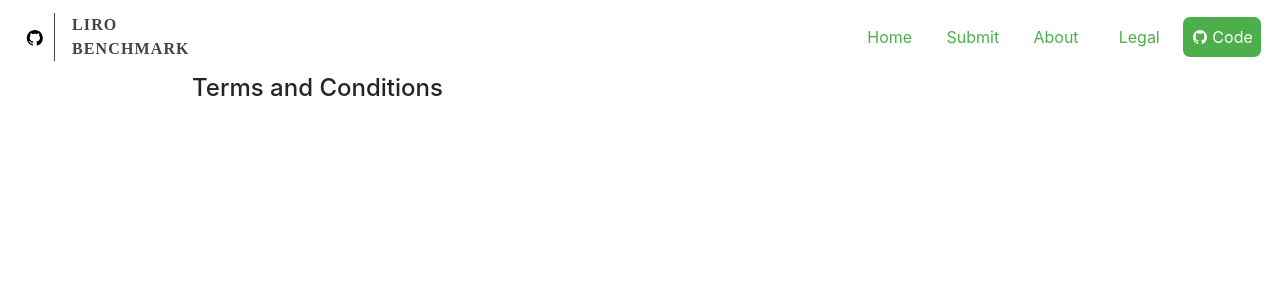
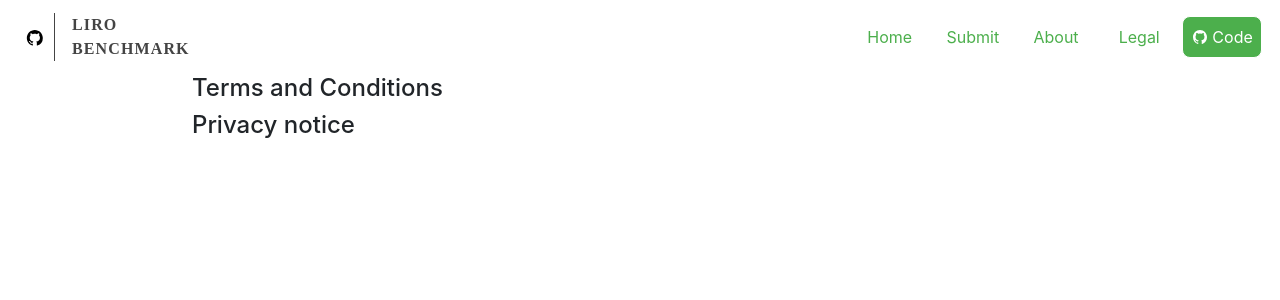
Before and after one commit to LiroBenchmark/LiroBenchmark.github.io, a React (Create React App) app: page /ro_benchmark_leaderboard/terms in a window 1280 px wide. Shown: the top 300 px of the page. Built offline with nearby package versions, Linux system fonts and the light colour scheme.

Commit message:
Added ids to sections

```diff
--- a/src/Components/TermsPage.js
+++ b/src/Components/TermsPage.js
@@ -1,7 +1,12 @@
 import React from "react";
 
 const TermsPage = () => {
-  return <h1>Terms and Conditions</h1>;
+  return (
+    <>
+      <h1 id="terms">Terms and Conditions</h1>
+      <h1 id="privacy">Privacy notice</h1>
+    </>
+  );
 };
 
 export default TermsPage;
```
